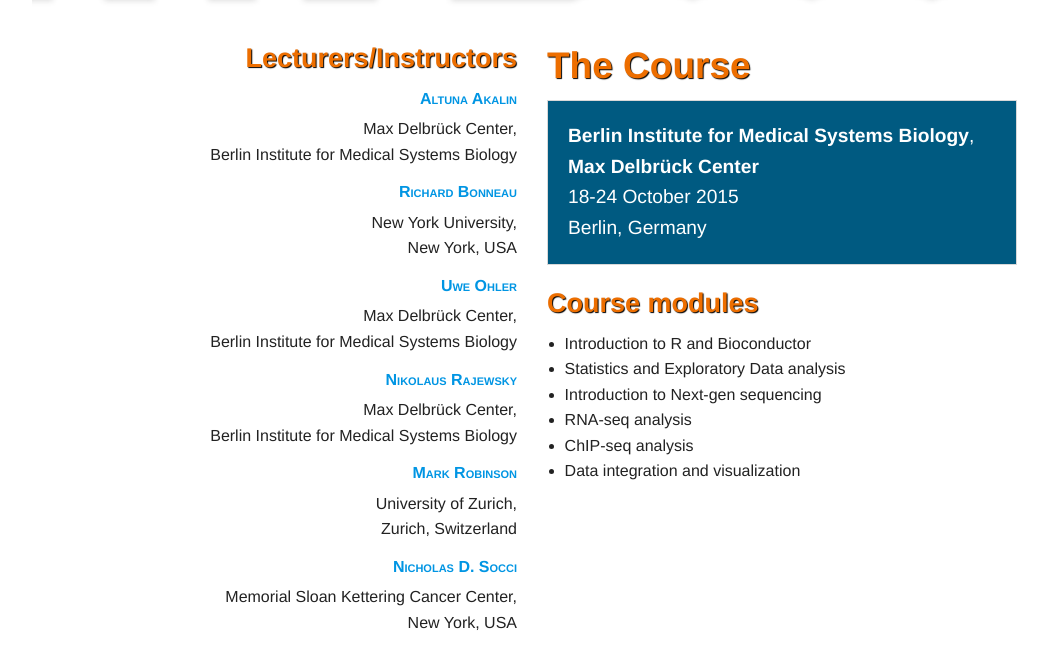
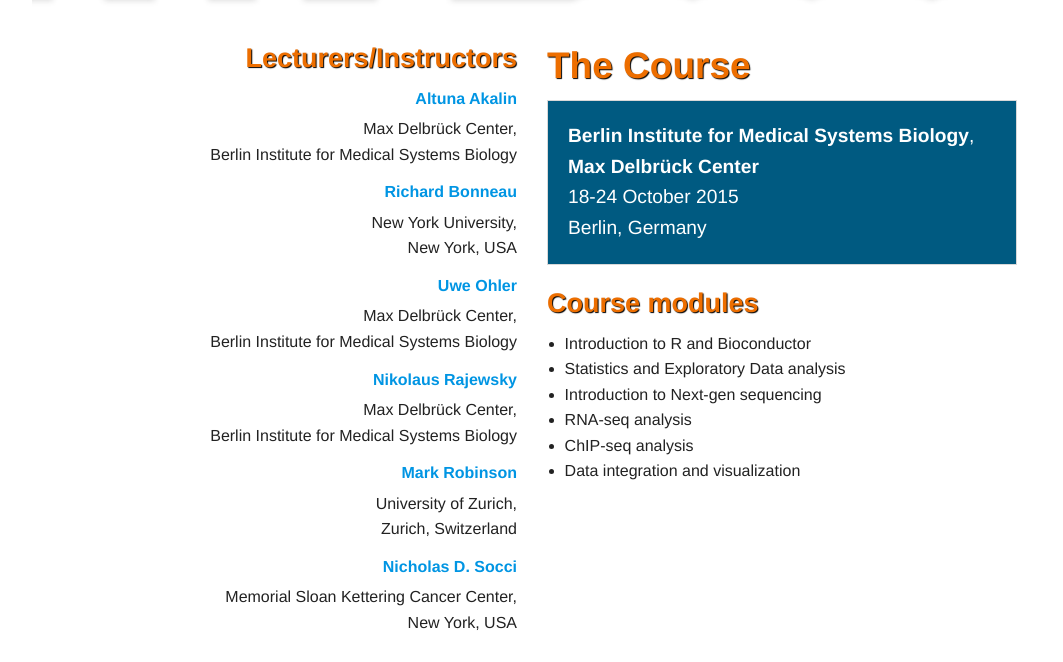
Before and after one commit to BIMSBbioinfo/compgen, a Jekyll site: the page 2015/index.html, which Jekyll copies as it is, in a window 1280 px wide. Shown: the part 597-1259 px from the top of the page, without its empty margins (108-1171 px from the left). Built offline with Jekyll 4.4.1, drawn with Linux system fonts in a browser that asks for light colours; nearby versions of some CDN libraries; library files that are not in the unit come from our copies.

Commit message:
Update changes.css
changing font-variant for lecturer names

```diff
--- a/2015/css/changes.css
+++ b/2015/css/changes.css
@@ -11,7 +11,7 @@ a, a:visited {
        font-weight: bold; }
 
 dl dt {
-    font-variant: small-caps; }
+    font-variant: normal; }
 dl dt a {
     color: #0095e3;
     font-weight: bold;
```
